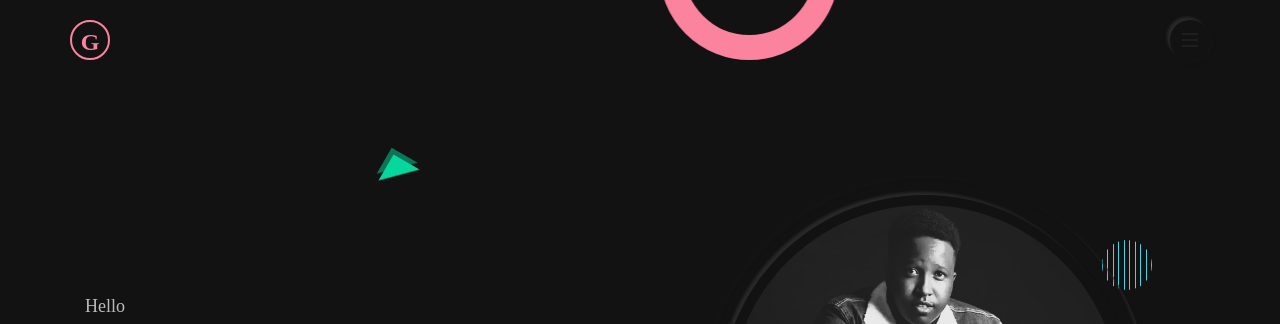
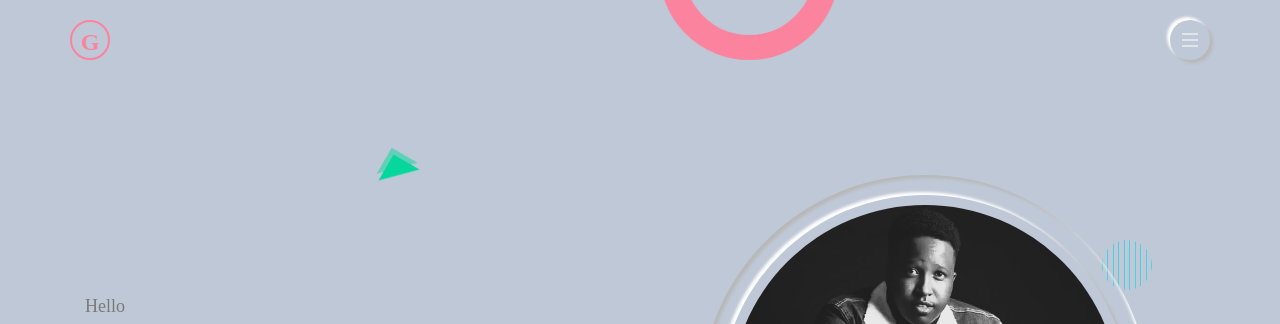
Before and after one commit to ApexGuyo/ApexGuyo.github.io, a plain HTML site: page index.html in a window 1280 px wide. Shown: the top 324 px of the page. Drawn offline with Linux system fonts and the light colour scheme.

Commit message:
3rd color

```diff
--- a/style.css
+++ b/style.css
@@ -15,7 +15,7 @@
 
 
 
-:root {
+/*:root {
   --bg-black-900: #1e1e1e;
   --bg-black-100:  #252525;
   --bg-black-50: #121212;
@@ -30,7 +30,24 @@
   --inner-shadow: inset 3px 3px 3px #141414, inset -3px -3px 3px  #292929;
   --inner-shadow-0: inset 0 0 0 #141414, inset 0 0 0  #292929;
 }
+*/
 
+
+:root {
+  --bg-black-900: #e0e5ec;
+  --bg-black-100:  #ffffff;
+  --bg-black-50: #bfc8d6;
+
+  --text-black-900:  #2e2e2e;
+  --text-black-700:  #bbbbbb;
+  --text-black-600:  #555555;
+  --text-black-300: #7a7a7a;
+
+  --outer-shadow: 3px 3px 3px #b8b8b8, -3px -3px 3px   #ffffff;
+  --outer-shadow-0: 0 0 0 #b8b8b8, 0 0 0   #ffffff;
+  --inner-shadow: inset 3px 3px 3px #b8b8b8, inset -3px -3px 3px   #ffffff;
+  --inner-shadow-0: inset 0 0 0 #b8b8b8, inset 0 0 0   #ffffff;
+}
 
 
 body {
```
